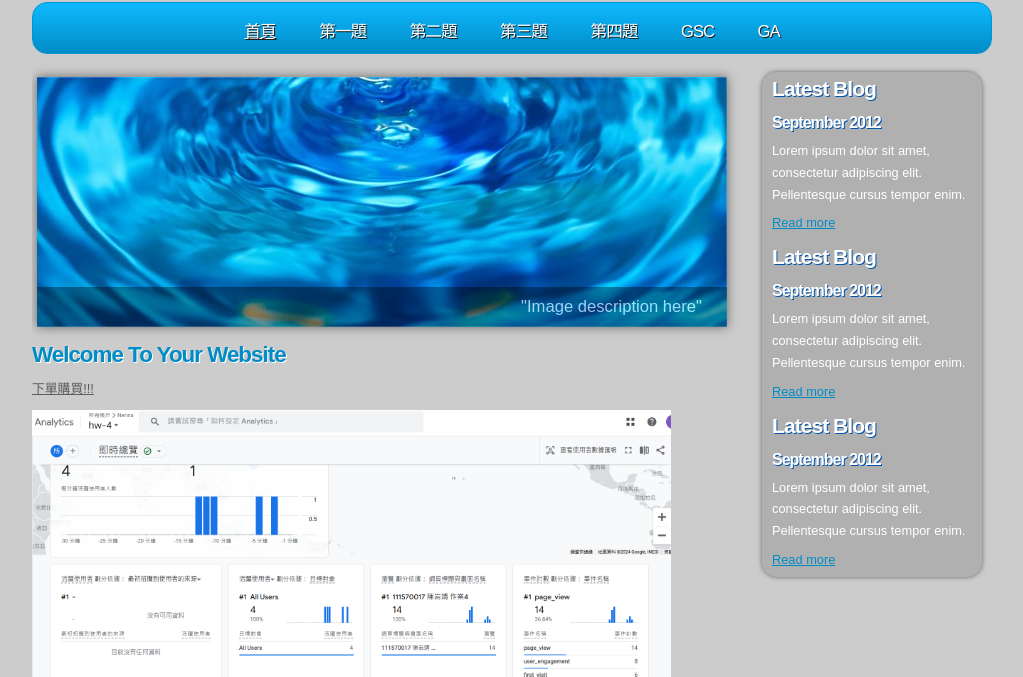
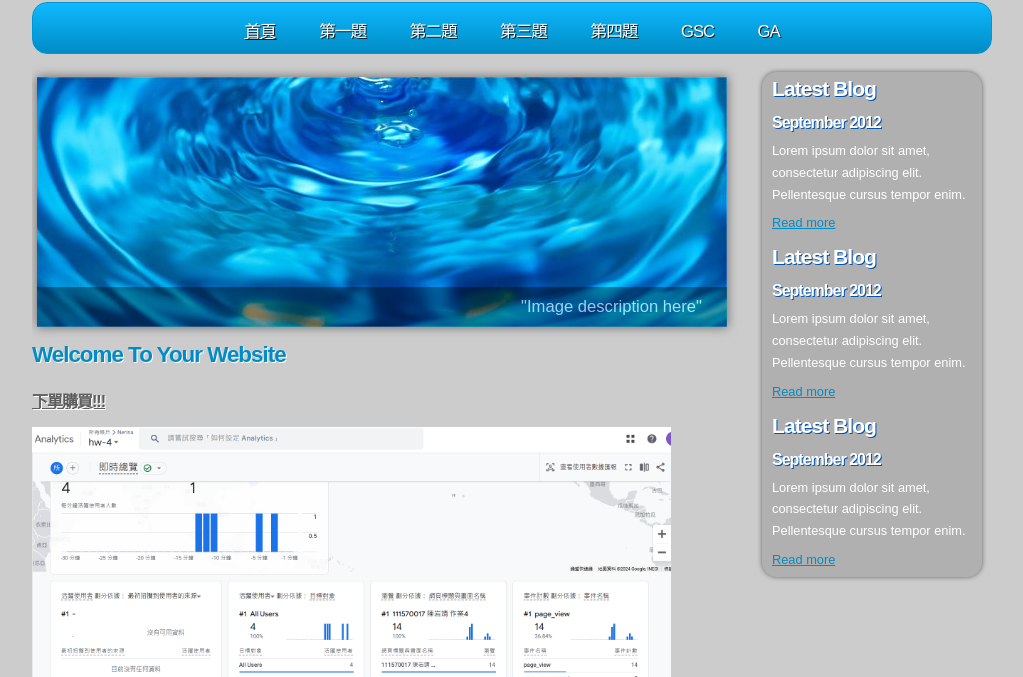
Before and after one commit to yanj-30/hw4, a plain HTML site: page a6.html in a window 1280 px wide. Shown: the part 123-800 px from the top of the page, without its empty margins (128-1151 px from the left). Drawn offline with Linux system fonts and the light colour scheme.

Commit message:
Add files via upload

```diff
--- a/a6.html
+++ b/a6.html
@@ -54,7 +54,7 @@
 		<div class="content_item">
 		  <h1>Welcome To Your Website</h1>
       <p>
-        <a class="s3" href="https://www.newebpay.com/website/Page/content/service_creditcard" target="_blank">下單購買!!!</a>
+      <h3><a class="s3" href="https://www.newebpay.com/website/Page/content/service_creditcard" target="_blank">下單購買!!!</a></h3>
       </p>
       <p>
         <img src="images/GA-1.png" width="90%">
```
